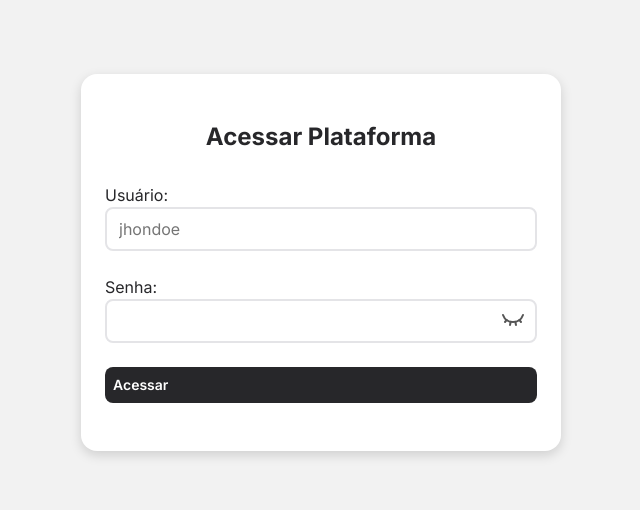
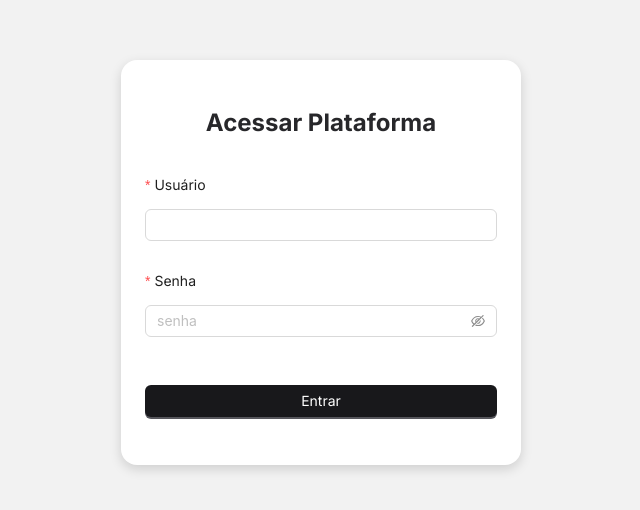
Before and after one commit to GabrielDNeto/serasa-brain-ag-fe, a React (Vite) app: page /signin in a window 1280 px wide. Shown: the part 138-648 px from the top of the page, without its empty margins (319-959 px from the left). Built offline with nearby package versions, Linux system fonts and the light colour scheme.

Commit message:
feat: change signin page with antd components and remove zod and react-hook-form

```diff
--- a/package.json
+++ b/package.json
@@ -20,10 +20,8 @@
     "lucide-react": "^0.515.0",
     "react": "^19.1.0",
     "react-dom": "^19.1.0",
-    "react-hook-form": "^7.57.0",
     "react-router": "^7.6.2",
-    "styled-components": "^6.1.19",
-    "zod": "^3.25.64"
+    "styled-components": "^6.1.19"
   },
   "devDependencies": {
     "@eslint/js": "^9.25.0",
--- a/src/App.tsx
+++ b/src/App.tsx
@@ -5,12 +5,15 @@ import { ThemeProvider } from "styled-components";
 import { theme } from "./styles/theme";
 import { AuthProvider } from "./contexts/auth";
 import { QueryClient, QueryClientProvider } from "@tanstack/react-query";
+import { ConfigProvider } from "antd";
+import { themeConfig } from "./styles/antd.config";
 
 function App() {
   const queryClient = new QueryClient();
 
   return (
     <>
+      <ConfigProvider theme={themeConfig}>
         <ThemeProvider theme={theme}>
           <GlobalStyle />
           <AuthProvider>
@@ -19,6 +22,7 @@ function App() {
             </QueryClientProvider>
           </AuthProvider>
         </ThemeProvider>
+      </ConfigProvider>
     </>
   );
 }
--- a/src/pages/producers/create-or-edit/index.tsx
+++ b/src/pages/producers/create-or-edit/index.tsx
@@ -1,5 +1,4 @@
 import Button from "@/components/atoms/Button";
-import Input from "@/components/atoms/Forms/Input";
 import FormLabel from "@/components/atoms/Forms/Label";
 import Container from "@/components/organisms/Container";
 import { Flex } from "@/styles/global";
@@ -7,6 +6,7 @@ import { ArrowLeft } from "lucide-react";
 import { useForm } from "react-hook-form";
 import { useParams } from "react-router";
 import { ContentWrapper, FormContent, StyledSection, Wrapper } from "./styles";
+import { Input } from "antd";
 
 export default function CreateOrEditProducer() {
   const { id } = useParams();
--- a/src/pages/signin/index.tsx
+++ b/src/pages/signin/index.tsx
@@ -1,38 +1,18 @@
-import Input from "@/components/atoms/Forms/Input";
+import { APP_ROUTES } from "@/config/routes/constants";
+import { useAuth } from "@/hooks/useAuth";
+import { signIn } from "@/services/auth";
+import { useMutation } from "@tanstack/react-query";
+import { Button, Form, Input } from "antd";
+import { useNavigate } from "react-router";
 import { StyledSection } from "./styles";
-import FormLabel from "@/components/atoms/Forms/Label";
-import { useForm } from "react-hook-form";
-import { z } from "zod";
-import { zodResolver } from "@hookform/resolvers/zod";
-import InputMessage from "@/components/atoms/Forms/InputMessage";
-import Button from "@/components/atoms/Button";
-import { useMutation } from "@tanstack/react-query";
-import { signIn } from "@/services/auth";
-import { useAuth } from "@/hooks/useAuth";
-import { useNavigate } from "react-router";
-import { APP_ROUTES } from "@/config/routes/constants";
 
-const signinSchema = z.object({
-  username: z.string().min(1, "Campo obrigatório"),
-  password: z.string().min(1, "Campo obrigatório"),
-});
-
-type SigninSchemaType = z.infer<typeof signinSchema>;
+type SigninSchemaType = {
+  username: string;
+  password: string;
+};
 
 export default function Signin() {
   const { handleAuthenticate } = useAuth();
-
-  const {
-    register,
-    formState: { errors },
-    handleSubmit,
-  } = useForm<SigninSchemaType>({
-    resolver: zodResolver(signinSchema),
-    defaultValues: {
-      username: "",
-      password: "",
-    },
-  });
 
   const navigate = useNavigate();
 
@@ -44,7 +24,7 @@ export default function Signin() {
     },
   });
 
-  const submit = (data: SigninSchemaType) => {
+  const onSubmit = (data: SigninSchemaType) => {
     signinMutation.mutate(data);
   };
 
@@ -53,35 +33,33 @@ export default function Signin() {
       <div>
         <h1>Acessar Plataforma</h1>
 
-        <form onSubmit={handleSubmit(submit)}>
-          <div>
-            <FormLabel htmlFor="username">Usuário</FormLabel>
-            <Input
-              id="username"
-              placeholder="jhondoe"
-              hasError={!!errors.username}
-              {...register("username", { required: true })}
-            />
-            {errors.username && (
-              <InputMessage>{errors.username.message}</InputMessage>
-            )}
-          </div>
+        <Form
+          name="basic"
+          labelCol={{ span: 24 }}
+          wrapperCol={{ span: 24 }}
+          style={{ maxWidth: 600 }}
+          onFinish={onSubmit}
+        >
+          <Form.Item<string>
+            label="Usuário"
+            name="username"
+            rules={[{ required: true, message: "Campo obrigatório!" }]}
+          >
+            <Input />
+          </Form.Item>
 
-          <div>
-            <FormLabel htmlFor="password">Senha</FormLabel>
-            <Input
-              id="password"
-              variant="password"
-              hasError={!!errors.password}
-              {...register("password", { required: true })}
-            />
-            {errors.password && (
-              <InputMessage>{errors.password.message}</InputMessage>
-            )}
-          </div>
+          <Form.Item<string>
+            label="Senha"
+            name="password"
+            rules={[{ required: true, message: "Campo obrigatório!" }]}
+          >
+            <Input.Password placeholder="senha" />
+          </Form.Item>
 
-          <Button>Acessar</Button>
-        </form>
+          <Button type="primary" htmlType="submit">
+            Entrar
+          </Button>
+        </Form>
       </div>
     </StyledSection>
   );
--- a/src/pages/signin/styles.ts
+++ b/src/pages/signin/styles.ts
@@ -12,7 +12,7 @@ export const StyledSection = styled.section`
     padding: 3rem 1.5rem;
     border-radius: 1rem;
     width: 100%;
-    max-width: 30rem;
+    max-width: 25rem;
 
     box-shadow: 0 4px 12px rgba(0, 0, 0, 0.15);
 
@@ -22,10 +22,13 @@ export const StyledSection = styled.section`
 
     form {
       margin-top: 2rem;
+      width: 100%;
+      max-width: 18rem;
 
-      display: flex;
-      flex-direction: column;
-      gap: 1.5rem;
+      button {
+        width: 100%;
+        margin-top: 1.5rem;
+      }
     }
   }
 `;
--- /dev/null
+++ b/src/styles/antd.config.ts
@@ -0,0 +1,7 @@
+import { theme } from "./theme";
+
+export const themeConfig = {
+  token: {
+    colorPrimary: theme.colors.zinc[900], // Exemplo: verde tailwind
+  },
+};
--- a/src/styles/global.ts
+++ b/src/styles/global.ts
@@ -21,6 +21,14 @@ export const GlobalStyle = createGlobalStyle`
   ul, li {
     list-style: none;
   }
+
+  input {
+    &:focus, &:hover {
+      border-color: ${({ theme }) => theme.colors.zinc[800]} !important;
+      box-shadow: 0 0 0 2px rgba(0, 0, 0, 0.1) !important;
+    }
+  }
+
 `;
 
 export const FlexBetween = styled.div`
```
Also changed, not shown: 1 other file (tests, documents, lock files or other folders). Lines whose indentation alone changed are shown as unchanged.
